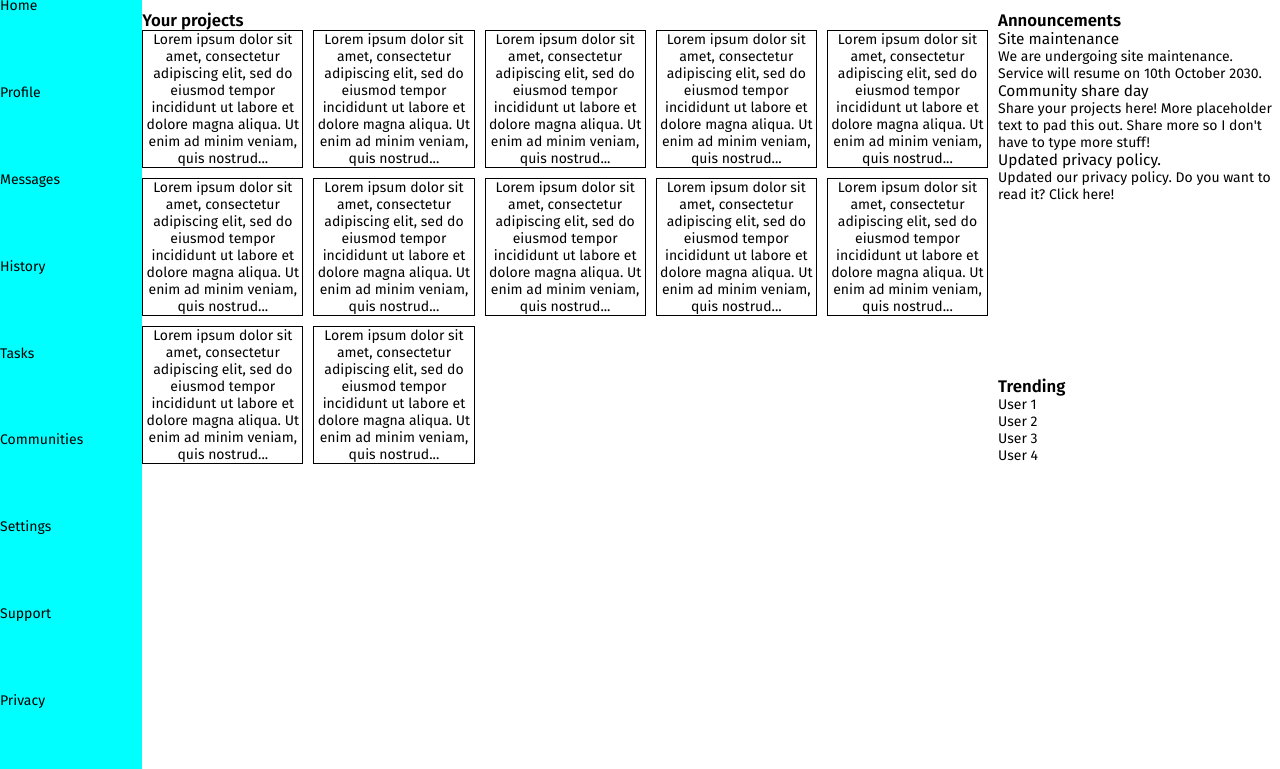
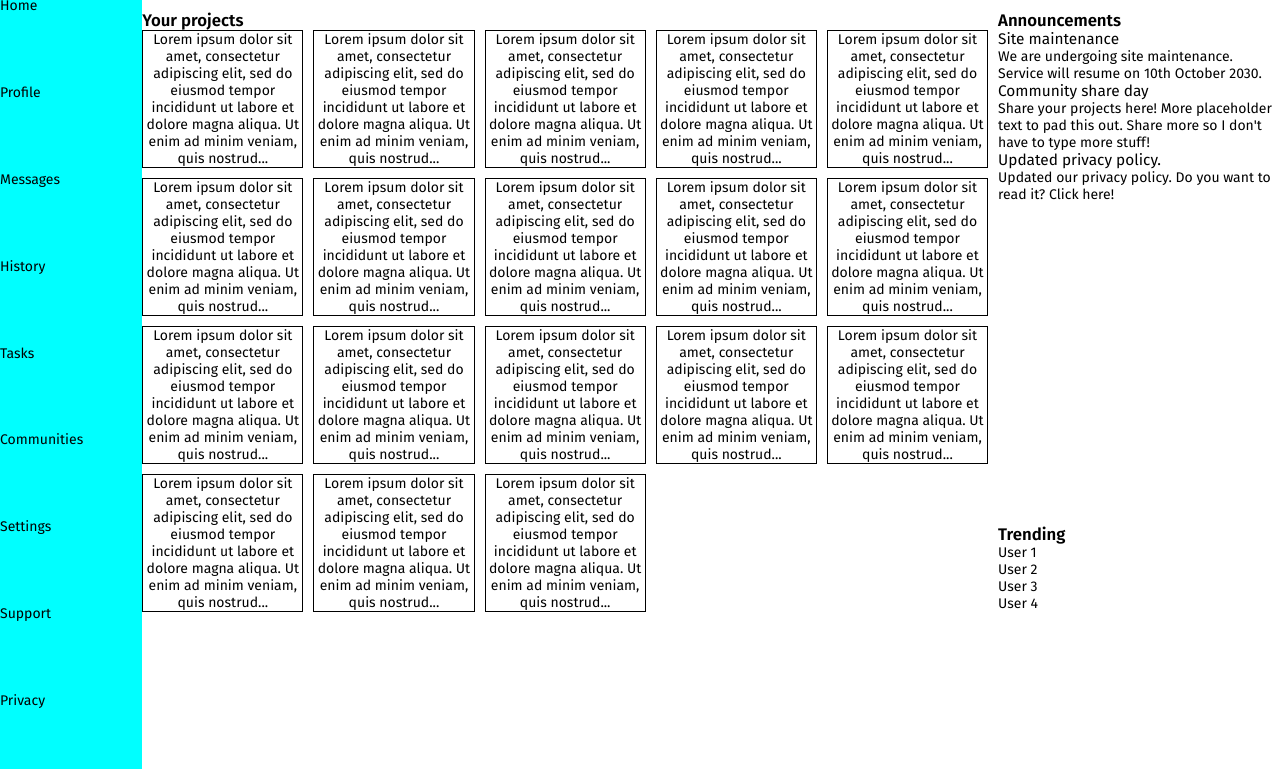
Before and after one commit to BigFatDuck1/css-mock-dashboard, a plain HTML site: page index.html in a window 1280 px wide. Shown: the part 31-800 px from the top of the page. Drawn offline with Linux system fonts and the light colour scheme.

Commit message:
Deleted overflow code, will get it to work later

```diff
--- a/index.html
+++ b/index.html
@@ -64,6 +64,12 @@
                     <div class="card">Lorem ipsum dolor sit amet, consectetur adipiscing elit, sed do eiusmod tempor incididunt ut labore et dolore magna aliqua. Ut enim ad minim veniam, quis nostrud...</div>
                     <div class="card">Lorem ipsum dolor sit amet, consectetur adipiscing elit, sed do eiusmod tempor incididunt ut labore et dolore magna aliqua. Ut enim ad minim veniam, quis nostrud...</div>
                     <div class="card">Lorem ipsum dolor sit amet, consectetur adipiscing elit, sed do eiusmod tempor incididunt ut labore et dolore magna aliqua. Ut enim ad minim veniam, quis nostrud...</div>
+                    <div class="card">Lorem ipsum dolor sit amet, consectetur adipiscing elit, sed do eiusmod tempor incididunt ut labore et dolore magna aliqua. Ut enim ad minim veniam, quis nostrud...</div>
+                    <div class="card">Lorem ipsum dolor sit amet, consectetur adipiscing elit, sed do eiusmod tempor incididunt ut labore et dolore magna aliqua. Ut enim ad minim veniam, quis nostrud...</div>
+                    <div class="card">Lorem ipsum dolor sit amet, consectetur adipiscing elit, sed do eiusmod tempor incididunt ut labore et dolore magna aliqua. Ut enim ad minim veniam, quis nostrud...</div>
+                    <div class="card">Lorem ipsum dolor sit amet, consectetur adipiscing elit, sed do eiusmod tempor incididunt ut labore et dolore magna aliqua. Ut enim ad minim veniam, quis nostrud...</div>
+                    <div class="card">Lorem ipsum dolor sit amet, consectetur adipiscing elit, sed do eiusmod tempor incididunt ut labore et dolore magna aliqua. Ut enim ad minim veniam, quis nostrud...</div>
+                    <div class="card">Lorem ipsum dolor sit amet, consectetur adipiscing elit, sed do eiusmod tempor incididunt ut labore et dolore magna aliqua. Ut enim ad minim veniam, quis nostrud...</div>
                 </div>
             </div>
 
--- a/styles.css
+++ b/styles.css
@@ -5,10 +5,6 @@
     padding: 0px;
     font-family: "Fira Sans", sans-serif;
     font-size: 14px;
-}
-
-body {
-    overflow: hidden;
 }
 
 /* Flexbox version */
@@ -83,6 +79,7 @@ h3 {
 }
 
 /* Content grid */
+
 .content_grid {
     display: grid;
     grid-template-columns: repeat(auto-fill, minmax(150px, 1fr));
```
